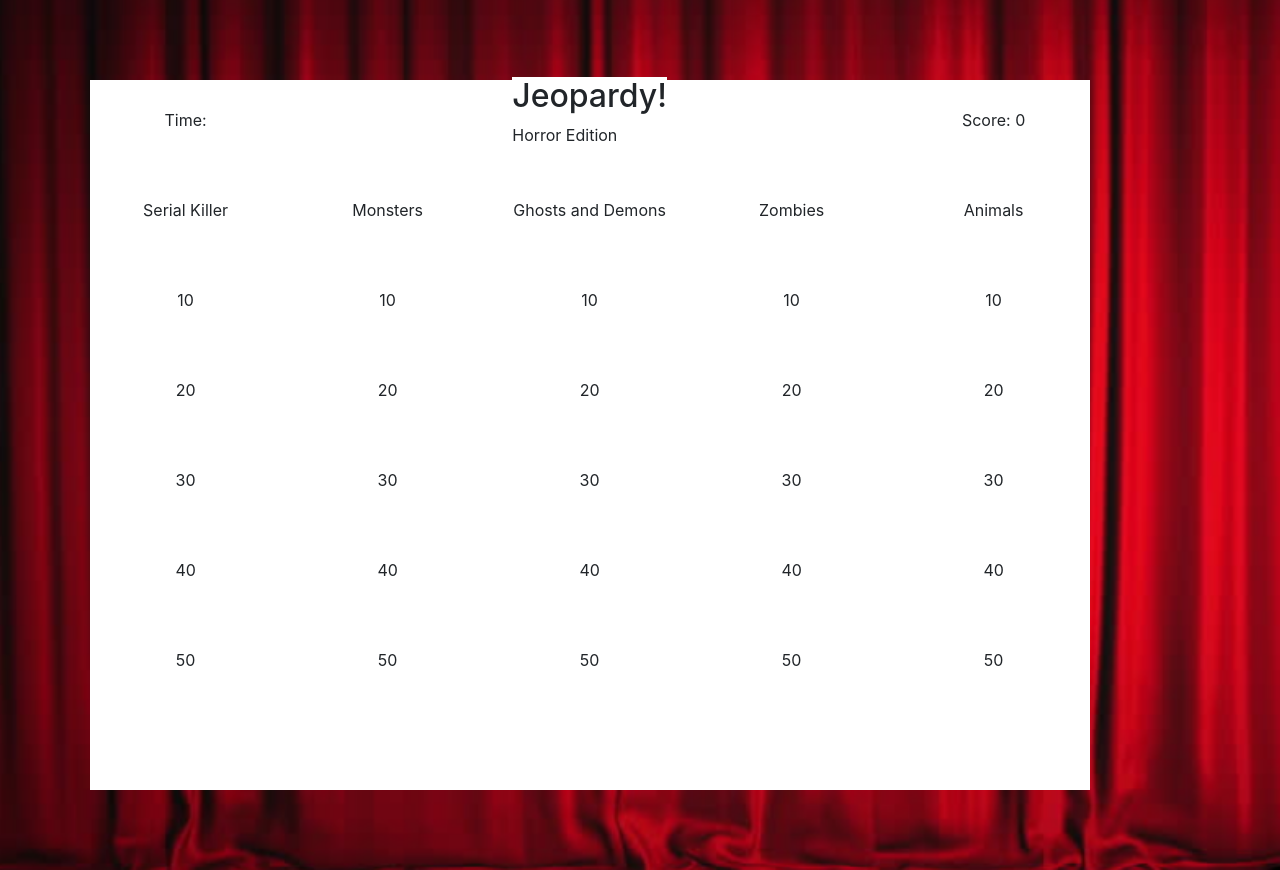
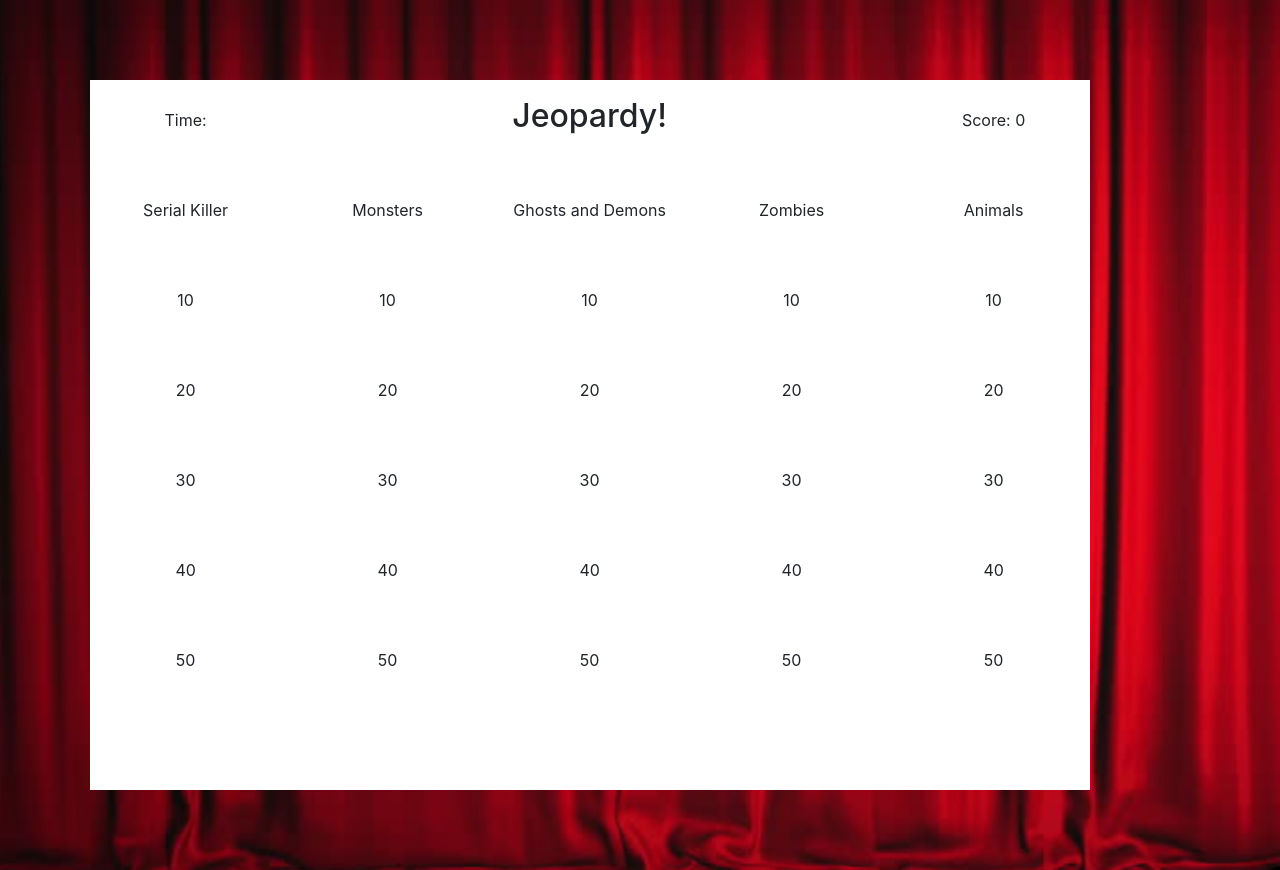
Before and after one commit to erinborders/jeopardy, a plain HTML site: page index.html in a window 1280 px wide. Drawn offline with nearby package versions, Linux system fonts and the light colour scheme.

```diff
--- a/index.html
+++ b/index.html
@@ -15,7 +15,7 @@
 
     <div class="game-container">
         <div class="grid-item" id="timer">Time:</div>
-        <div class="grid-item" id="title"><h2>Jeopardy!</h2><p>Horror Edition</p></div>
+        <div class="grid-item" id="title"><h2>Jeopardy!</h2></div>
         <div class="grid-item" id="score">Score: 0</div>
         <div class="grid-item" id="category1">Serial Killer</div>
         <div class="grid-item" id="category2">Monsters</div>
```
